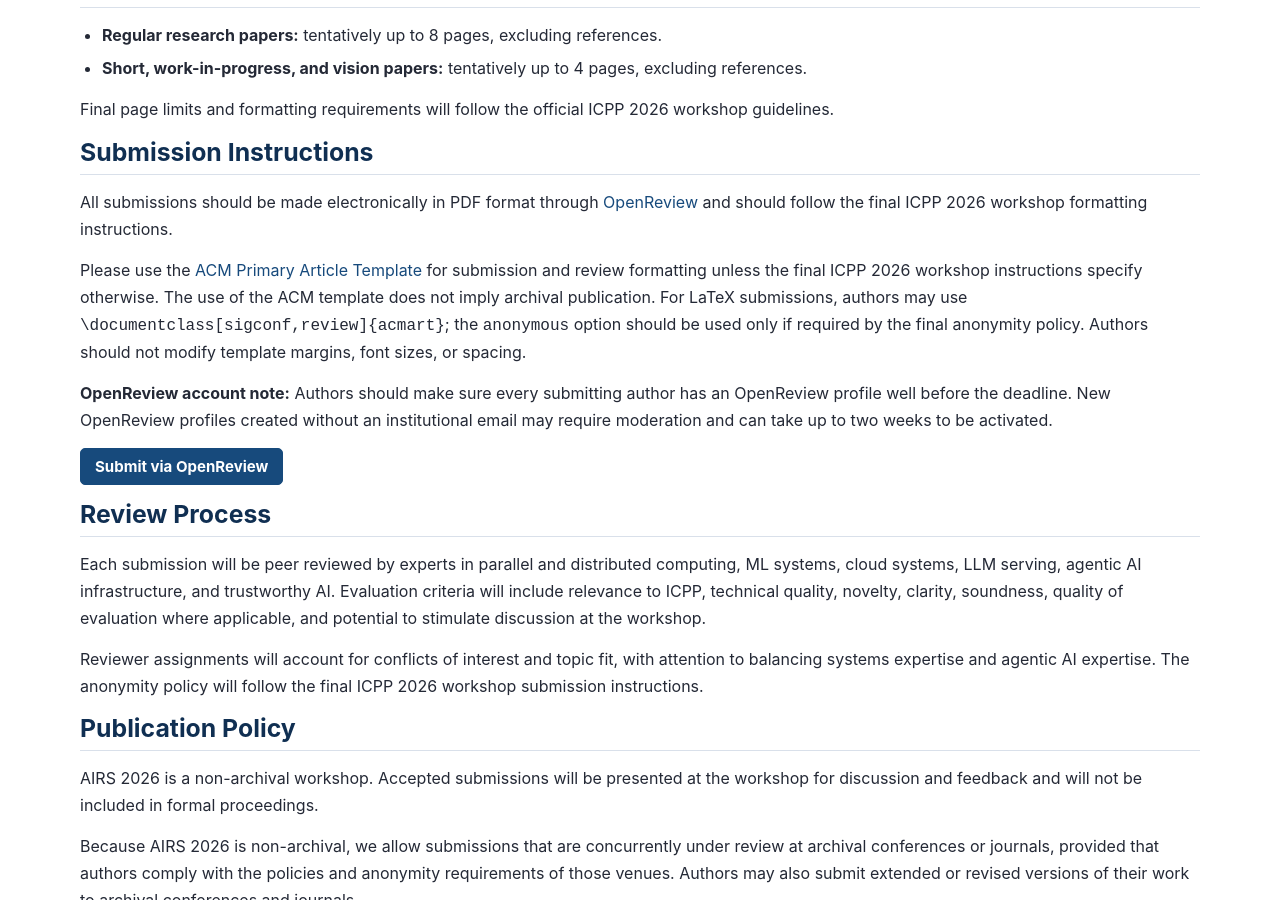
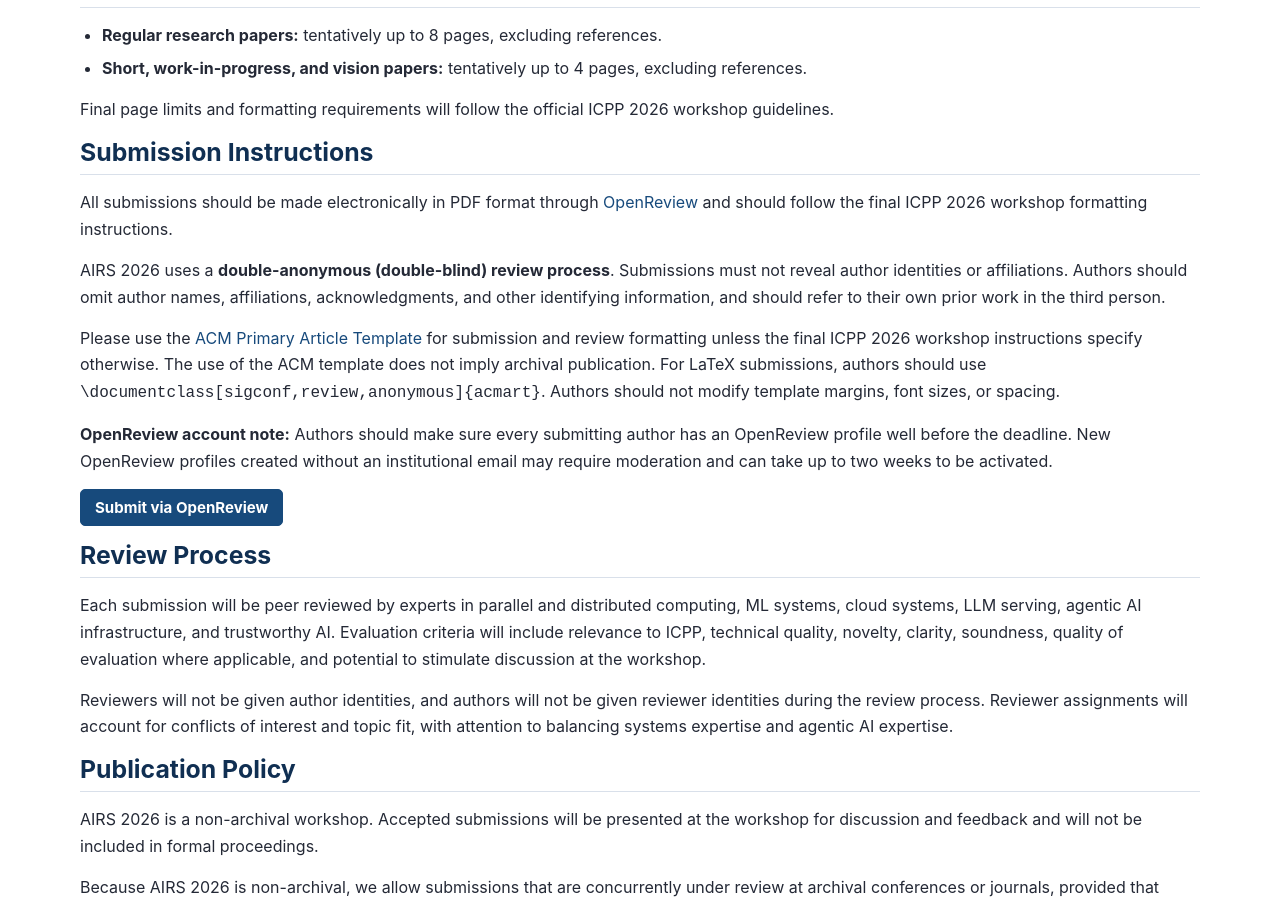
Before and after one commit to airs-workshop/airs-workshop.github.io, a Jekyll site: the page built from call-for-papers.md, in a window 1280 px wide and 900 px high, scrolled down 1150 px. Built offline with Jekyll 4.4.1, drawn with Linux system fonts in a browser that asks for light colours.

Commit message:
update double-anonymous

```diff
--- a/call-for-papers.md
+++ b/call-for-papers.md
@@ -41,13 +41,14 @@ description: "Call for papers for AIRS 2026."
 
   <h2>Submission Instructions</h2>
   <p>All submissions should be made electronically in PDF format through <a href="{{ site.submission_url }}">OpenReview</a> and should follow the final ICPP 2026 workshop formatting instructions.</p>
-  <p>Please use the <a href="https://www.acm.org/publications/proceedings-template">ACM Primary Article Template</a> for submission and review formatting unless the final ICPP 2026 workshop instructions specify otherwise. The use of the ACM template does not imply archival publication. For LaTeX submissions, authors may use <code>\documentclass[sigconf,review]{acmart}</code>; the <code>anonymous</code> option should be used only if required by the final anonymity policy. Authors should not modify template margins, font sizes, or spacing.</p>
+  <p>AIRS 2026 uses a <strong>double-anonymous (double-blind) review process</strong>. Submissions must not reveal author identities or affiliations. Authors should omit author names, affiliations, acknowledgments, and other identifying information, and should refer to their own prior work in the third person.</p>
+  <p>Please use the <a href="https://www.acm.org/publications/proceedings-template">ACM Primary Article Template</a> for submission and review formatting unless the final ICPP 2026 workshop instructions specify otherwise. The use of the ACM template does not imply archival publication. For LaTeX submissions, authors should use <code>\documentclass[sigconf,review,anonymous]{acmart}</code>. Authors should not modify template margins, font sizes, or spacing.</p>
   <p><strong>OpenReview account note:</strong> Authors should make sure every submitting author has an OpenReview profile well before the deadline. New OpenReview profiles created without an institutional email may require moderation and can take up to two weeks to be activated.</p>
   <p><a class="text-button" href="{{ site.submission_url }}">Submit via OpenReview</a></p>
 
   <h2>Review Process</h2>
   <p>Each submission will be peer reviewed by experts in parallel and distributed computing, ML systems, cloud systems, LLM serving, agentic AI infrastructure, and trustworthy AI. Evaluation criteria will include relevance to ICPP, technical quality, novelty, clarity, soundness, quality of evaluation where applicable, and potential to stimulate discussion at the workshop.</p>
-  <p>Reviewer assignments will account for conflicts of interest and topic fit, with attention to balancing systems expertise and agentic AI expertise. The anonymity policy will follow the final ICPP 2026 workshop submission instructions.</p>
+  <p>Reviewers will not be given author identities, and authors will not be given reviewer identities during the review process. Reviewer assignments will account for conflicts of interest and topic fit, with attention to balancing systems expertise and agentic AI expertise.</p>
 
   <h2>Publication Policy</h2>
   <p>AIRS 2026 is a non-archival workshop. Accepted submissions will be presented at the workshop for discussion and feedback and will not be included in formal proceedings.</p>
```
Also changed, not shown: index.md (+1 -1 lines), README.md.
